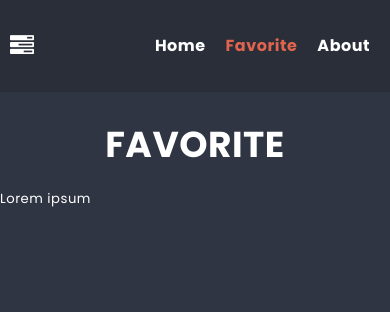
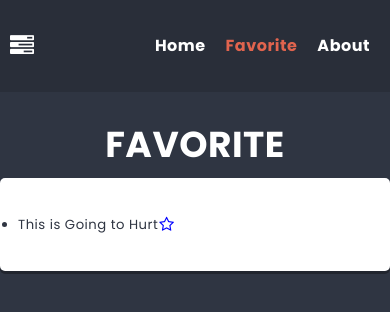
Before and after one commit to SewerynNurczyk/First-react-project, a React (Create React App) app: page /favorite in a window 390 px wide. Shown: the top 312 px of the page. Built offline with nearby package versions, Linux system fonts and the light colour scheme.

Commit message:
Add favorite

```diff
--- a/package.json
+++ b/package.json
@@ -6,6 +6,7 @@
     "@testing-library/jest-dom": "^5.16.5",
     "@testing-library/react": "^13.4.0",
     "@testing-library/user-event": "^13.5.0",
+    "clsx": "^1.2.1",
     "font-awesome": "^4.7.0",
     "react": "^18.2.0",
     "react-dom": "^18.2.0",
--- a/src/Favorite/Favorite.js
+++ b/src/Favorite/Favorite.js
@@ -1,12 +1,30 @@
 import PageTitle from "../components/PageTitle/PageTitle";
+import styles from './Favorite.module.scss';
+import { useSelector } from "react-redux";
+import { getFavoriteCard } from "../redux/store";
+import Card from "../components/Card/Card";
 
 const Favorite = () => {
-return (
+  const cards = useSelector(getFavoriteCard);
+
+  if (cards.length === 0) {
+    return (
+      <div className={styles.favorite}>
+        <PageTitle>No cards...</PageTitle>
+      </div>
+    );
+  }
+
+  return (
     <div>
-        <PageTitle>Favorite</PageTitle>
-      <p>Lorem ipsum</p>
+      <PageTitle>Favorite</PageTitle>
+      <div className={styles.column}>
+        <ul className={styles.cards}>
+          {cards.map(card => <Card key={card.id} title={card.title} isFavorite={card.isFavorite} id={card.id} />)}
+        </ul>
+      </div>
     </div>
-);
+  );
 }
 
 export default Favorite;
--- a/src/Favorite/Favorite.module.scss
+++ b/src/Favorite/Favorite.module.scss
@@ -0,0 +1,23 @@
+@use "sass:math";
+@import '../../styles/settings.scss';
+
+.column {
+  margin: auto;
+  width: calc(33% - 12px);
+  background: #fff;
+  padding: ($base-size * 1.5);
+  border-radius: $radius;
+  box-shadow: 0 math.div($base-size, 4) 0 rgba(0,0,0,0.3);
+  color: $color-dark;
+}
+
+.cards {
+  padding: math.div($base-size, 2) 0;
+}
+
+@media (max-width: 767px) {
+  .column {
+    width: 100%;
+    margin: 0 0 $base-size 0;
+  }
+}
--- a/src/components/Card/Card.js
+++ b/src/components/Card/Card.js
@@ -1,8 +1,26 @@
 import styles from './Card.module.scss'
+import clsx from 'clsx';
+import { useDispatch } from 'react-redux';
+import { toggleCardFavorite } from '../../redux/store';
 
 const Card = props => {
+
+    const dispatch = useDispatch();
+
+    const handleClick = e => {
+        e.preventDefault();
+        dispatch(toggleCardFavorite(props.id));
+    };
+
     return (
-        <li className={styles.card}>{props.title}</li>
+        <li className={styles.cards}>
+      {props.title}
+      <button
+        onClick={handleClick}
+        className={clsx(styles.button, props.isFavorite && styles.isActive)}>
+        <i className={'fa fa-star-o'} />
+      </button>
+    </li>
     );
 };
 
--- a/src/components/Card/Card.module.scss
+++ b/src/components/Card/Card.module.scss
@@ -11,3 +11,22 @@
     justify-content: space-between;
     font-weight: bold;
 }
+.icon::before {
+    padding-right: $base-size;
+    vertical-align: middle;
+    position: relative;
+  }
+
+  .button {
+    width: 17px;
+    padding: 0;
+    background-color: transparent;
+    border-color: transparent;
+
+  }
+
+  .isActive {
+    opacity: 1;
+    transform: scale(1.2);
+    color: blue;
+  }
--- a/src/components/Column/Column.js
+++ b/src/components/Column/Column.js
@@ -14,7 +14,7 @@ const Column = props => {
     <article className={styles.column}>
       <h2 className={styles.title}><span className={styles.icon + ' fa fa-' + props.icon} />{props.title}</h2>
       <ul className={styles.cards}>
-        {cards.map(card => <Card key={card.id} title={card.title} />)}
+      {cards.map(card => <Card key={card.id} title={card.title} isFavorite={card.isFavorite} id={card.id} />)}
       </ul>
       <CardForm columnId={props.id} />
     </article>
--- a/src/components/ColumnForm/ColumnForm.js
+++ b/src/components/ColumnForm/ColumnForm.js
@@ -4,7 +4,7 @@ import Button from '../Button/Button';
 import { useDispatch } from 'react-redux';
 import { addColumn } from '../../redux/store';
 
-const ColumnForm = ({ listId }) => {
+const ColumnForm = ({ listId, isFavorite }) => {
 
     const dispatch = useDispatch();
 
@@ -13,7 +13,7 @@ const ColumnForm = ({ listId }) => {
 
     const handleSubmit = e => {
     e.preventDefault();
-    dispatch(addColumn({ title, icon, listId }));
+    dispatch(addColumn({ title, icon, listId, isFavorite }));
     setTitle('');
     setIcon('');
  };
--- a/src/redux/initialState.js
+++ b/src/redux/initialState.js
@@ -40,12 +40,12 @@ const initialState = {
   ],
 
   cards: [
-    { id: 1, columnId: '1', title: 'This is Going to Hurt' },
-    { id: 2, columnId: '1', title: 'Interpreter of Maladies' },
-    { id: 3, columnId: '2', title: 'Harry Potter' },
-    { id: 4, columnId: '2', title: 'Star Wars' },
-    { id: 5, columnId: '3', title: 'The Witcher' },
-    { id: 6, columnId: '3', title: 'Skyrim' }
+    { id: 1, columnId: '1', isFavorite: true, title: 'This is Going to Hurt' },
+    { id: 2, columnId: '1', isFavorite: false, title: 'Interpreter of Maladies' },
+    { id: 3, columnId: '2', isFavorite: false, title: 'Harry Potter' },
+    { id: 4, columnId: '2', isFavorite: false, title: 'Star Wars' },
+    { id: 5, columnId: '3', isFavorite: false, title: 'The Witcher' },
+    { id: 6, columnId: '3', isFavorite: false, title: 'Skyrim' }
   ],
   searchString: '',
 };
--- a/src/redux/store.js
+++ b/src/redux/store.js
@@ -4,8 +4,12 @@ import shortid from 'shortid';
 import strContains from '../components/utils/strContains';
 
 //selectors
-export const getFilteredCards = ({ cards, searchString }, columnId) => cards
+export const getFilteredCards = ({ cards, searchString }, columnId) => {
+  console.log(cards)
+  return cards
   .filter(card => card.columnId === columnId && strContains(card.title, searchString));
+
+}
 
 export const getAllColumns = state => state.columns;
 
@@ -17,6 +21,8 @@ export const getAllLists = state => state.lists;
 
 export const getSearchString = state => state.searchString;
 
+export const getFavoriteCard = state => state.cards.filter((card) => card.isFavorite === true);
+
 
 
 // action creators
@@ -24,6 +30,7 @@ export const addColumn = payload => ({ type: 'ADD_COLUMN', payload });
 export const addCard = payload => ({ type: 'ADD_CARD', payload });
 export const updateSearchString = payload => ({ type: 'FILTER_SEARCHSTRING', payload });
 export const addList = payload => ({ type: 'ADD_LIST', payload });
+export const toggleCardFavorite = payload => ({ type: 'TOGGLE_CARD_FAVORITE', payload });
 
 const reducer = (state, action) => {
   switch (action.type) {
@@ -34,7 +41,7 @@ const reducer = (state, action) => {
 
   switch (action.type) {
     case 'ADD_CARD':
-      return { ...state, cards: [...state.cards, action.newCard] }
+      return { ...state, cards: [...state.cards, action.payload] }
     default:
   }
 
@@ -48,10 +55,15 @@ const reducer = (state, action) => {
     case 'ADD_LIST':
       return { ...state, lists: [...state.lists, { id: shortid(), ...action.payload }] };
     default:
+
+  }
+  switch (action.type) {
+  case 'TOGGLE_CARD_FAVORITE':
+      return { ...state, cards: state.cards.map(card => (card.id === action.payload) ? { ...card, isFavorite: !card.isFavorite } : card) };
+      default:
       return state;
+    };
   }
-};
-
 const store = createStore(
   reducer,
   initialState,
--- /dev/null
+++ b/styles/settings.scss
@@ -0,0 +1,10 @@
+$color-light: #fff;
+$color-dark: #2f3542;
+$color-success: #26de81;
+$color-warning: #e1644e;
+
+$font-text: 'Poppins', sans-serif;
+
+$radius: 5px;
+$base-size: 12px;
+$transition: all 0.5s;
```
Also changed, not shown: index.html (added, +12 -0 lines), 1 other file (tests, documents, lock files or other folders).
